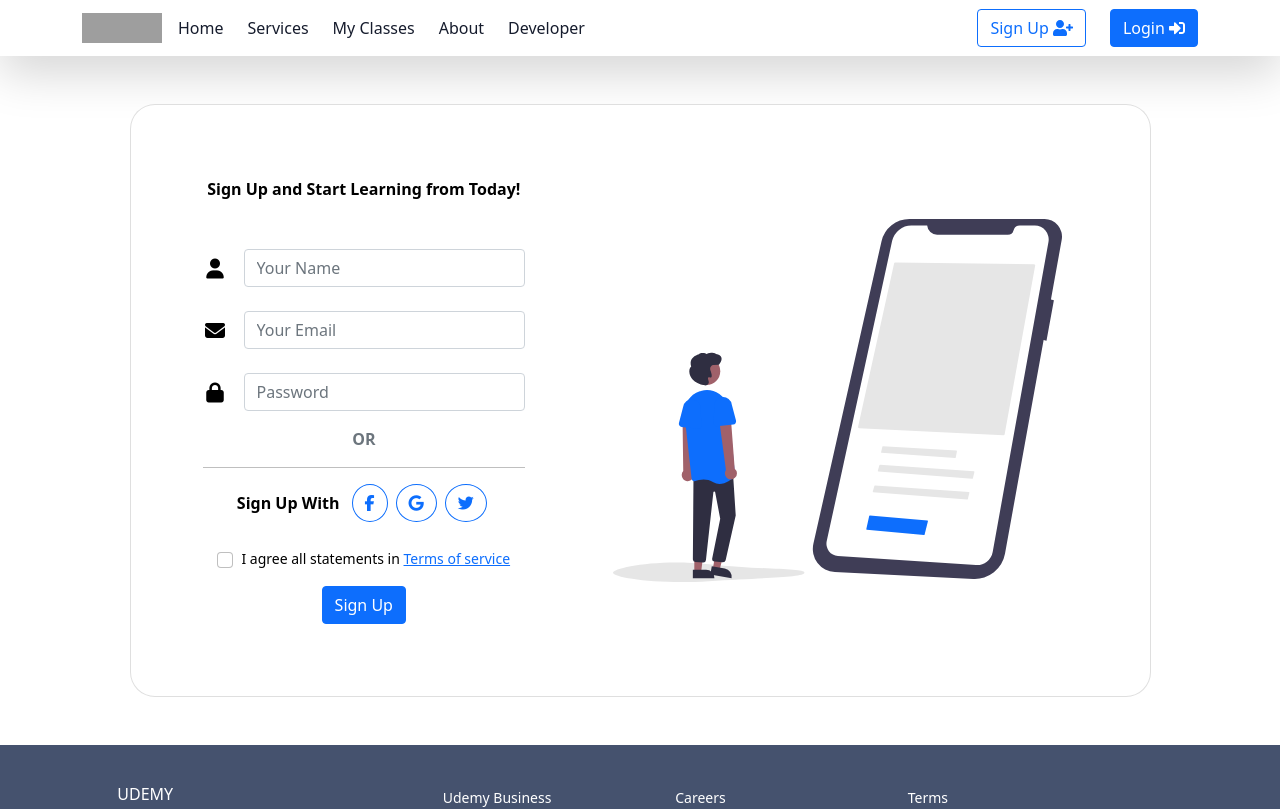
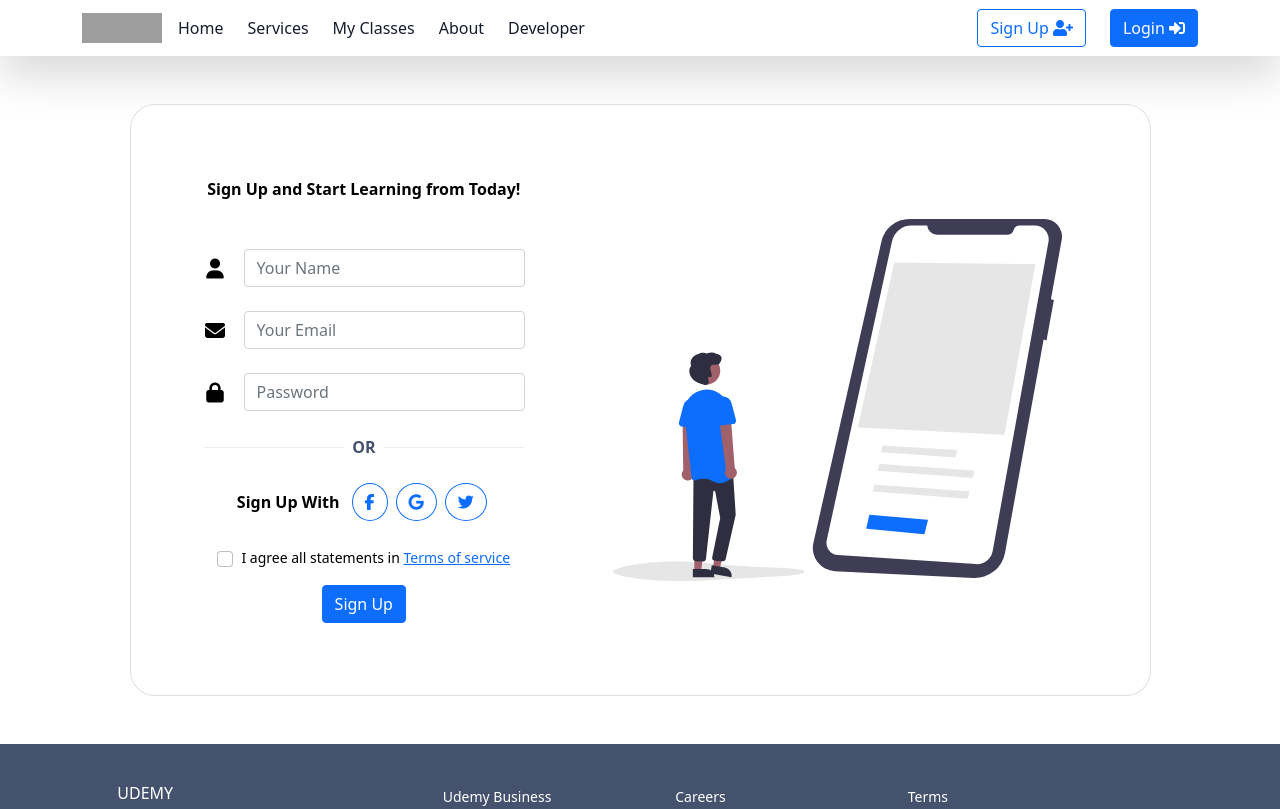
Before and after one commit to shadmansaalim/Full-Stack-Course-App, a React (Create React App) app: page /sign-up in a window 1280 px wide. Shown: the top 809 px of the page. Built offline with nearby package versions, Linux system fonts and the light colour scheme; no server answers; grey boxes are pictures that could not be loaded.

Commit message:
SignUp & Login Form UI design styled

```diff
--- /dev/null
+++ b/src/components/Login/Login.css
@@ -0,0 +1,15 @@
+.divider:after,
+.divider:before {
+  content: "";
+  flex: 1;
+  height: 1px;
+  background: #eee;
+}
+.h-custom {
+  height: calc(100% - 73px);
+}
+@media (max-width: 450px) {
+  .h-custom {
+    height: 100%;
+  }
+}
--- a/src/components/Login/Login.js
+++ b/src/components/Login/Login.js
@@ -5,7 +5,7 @@ import { faSignInAlt } from '@fortawesome/free-solid-svg-icons';
 import { Button } from 'react-bootstrap';
 import useAuth from '../../hooks/useAuth';
 import { useHistory } from 'react-router-dom';
-
+import './Login.css';
 
 const Login = () => {
     const { handleLogin, handleLoginEmailChange, handleLoginPasswordChange, handleForgetPassword } = useAuth();
@@ -48,7 +48,9 @@ const Login = () => {
                             </div>
 
 
-                            <p className="text-center fw-bold mx-3 my-4">OR</p>
+                            <div class="divider d-flex align-items-center my-4">
+                                <p class="text-center fw-bold mx-2 mb-0" style={{ color: 'rgb(69, 82, 110)' }}>OR</p>
+                            </div>
 
 
                             <div className="form-floating mb-3">
--- a/src/components/SignUp/SignUp.js
+++ b/src/components/SignUp/SignUp.js
@@ -84,8 +84,9 @@ const SignUp = () => {
                                                 </div>
                                             </div> */}
 
-                                            <p className="text-center text-muted mx-3 mb-0 fw-bold">OR</p>
-                                            <hr />
+                                            <div class="divider d-flex align-items-center my-4">
+                                                <p class="text-center fw-bold mx-2 mb-0" style={{ color: 'rgb(69, 82, 110)' }}>OR</p>
+                                            </div>
 
                                             <div className="d-flex flex-row align-items-center justify-content-center mb-4">
                                                 <p className="text-center fw-bold mb-0 me-2">Sign Up With</p>
```
